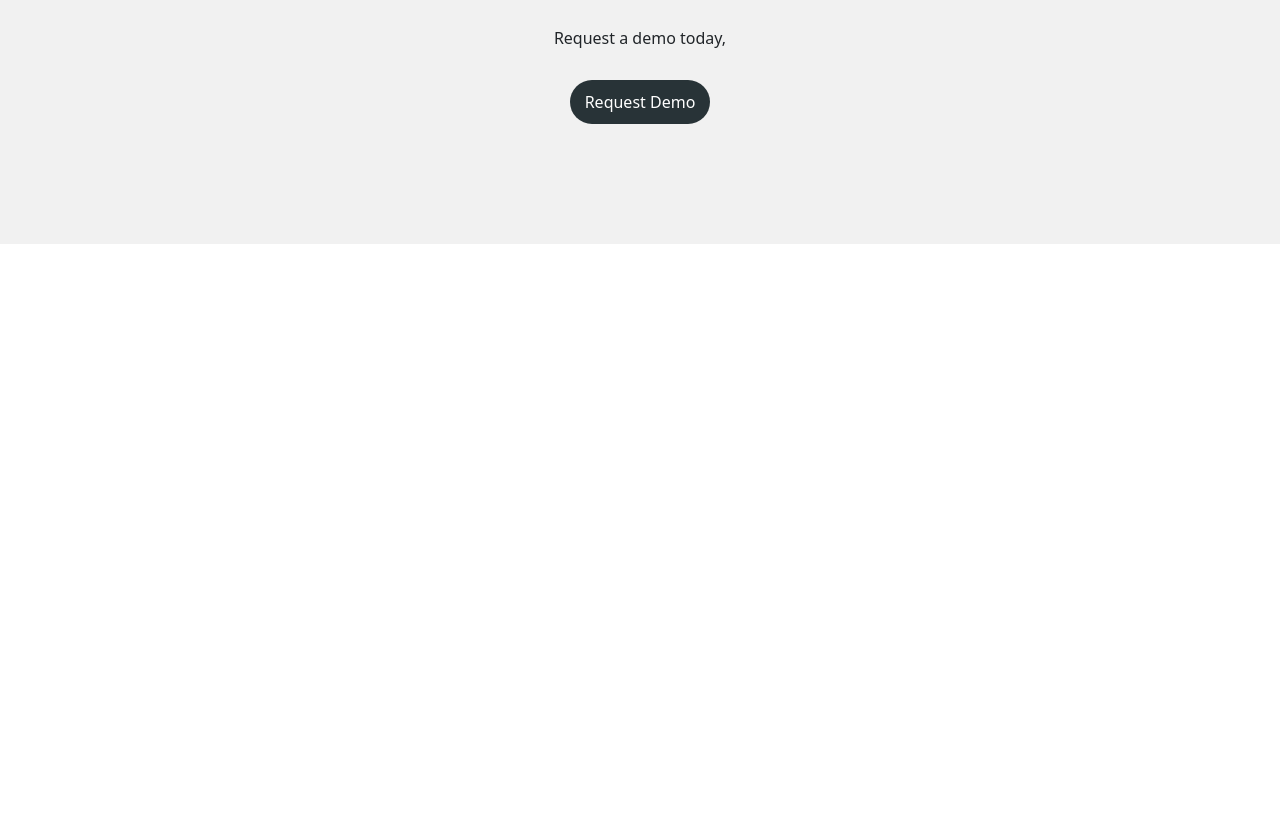
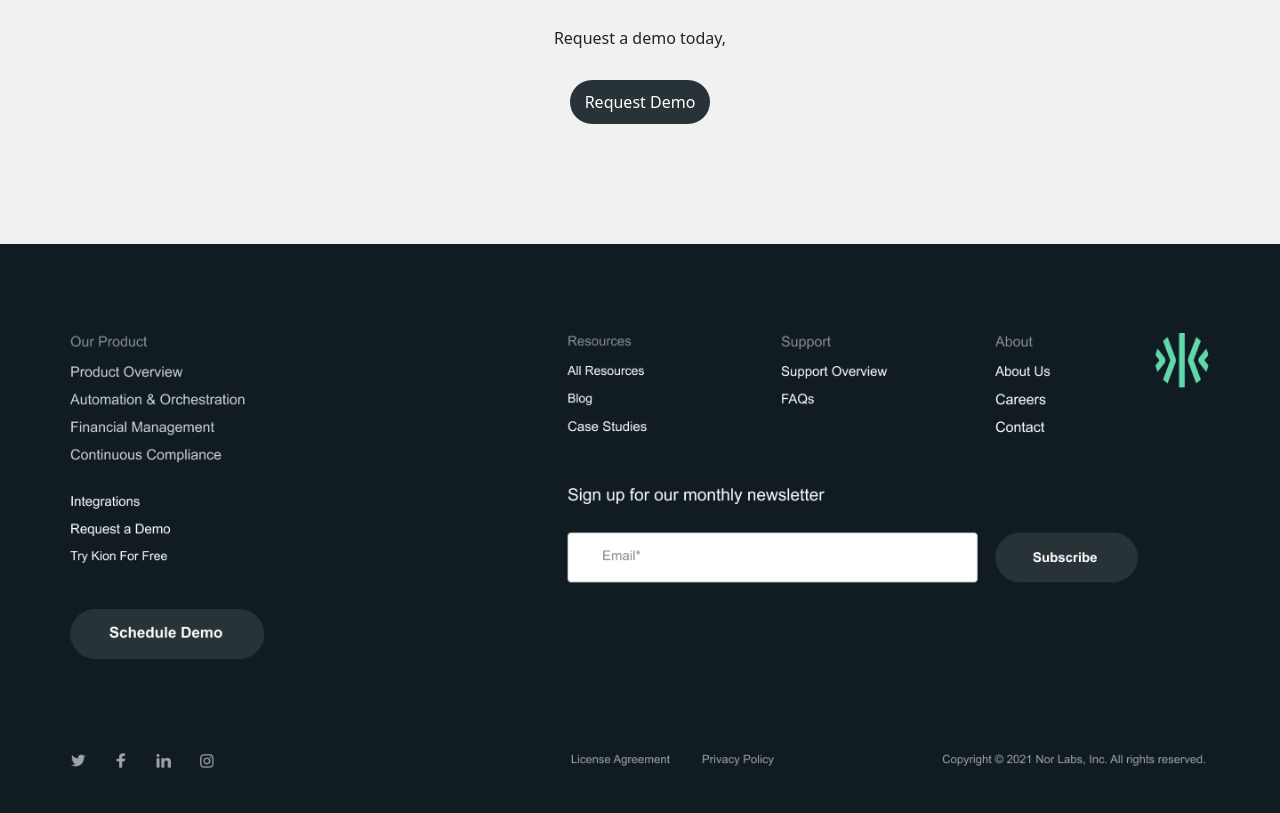
Before and after one commit to SadambekovBekmyrza/work.course, a plain HTML site: page index.html in a window 1280 px wide. Shown: the part 3673-4486 px from the top of the page. Before the commit the page ends 3917 px from the top, so only its background shows below. Drawn offline with nearby package versions, Linux system fonts and the light colour scheme.

Commit message:
fake footer temporarily not working

```diff
--- a/index.html
+++ b/index.html
@@ -166,6 +166,9 @@
       <button class="mlbb">Request Demo</button>
     </div>
   </div>
+  <footer>
+    <img src="./png/footer.png" alt="footer">
+  </footer>
 </body>
 
 </html>
--- a/style.css
+++ b/style.css
@@ -86,3 +86,7 @@ form img {
   background-color: #f1f1f1;
   padding: 120px 0;
 }
+
+footer img {
+  width: 100%;
+}
```
Also changed, not shown: png/footer.png (added).
